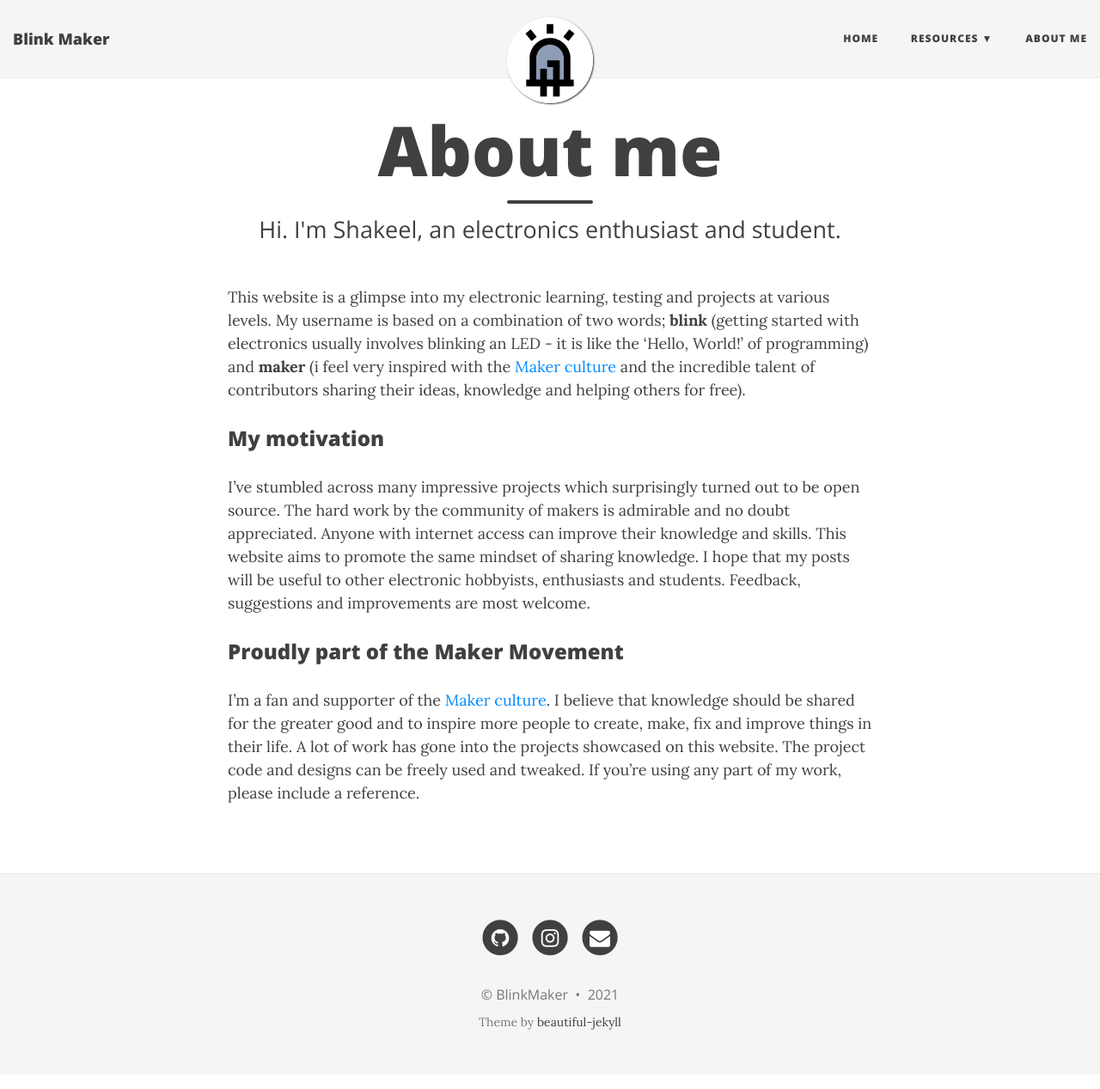
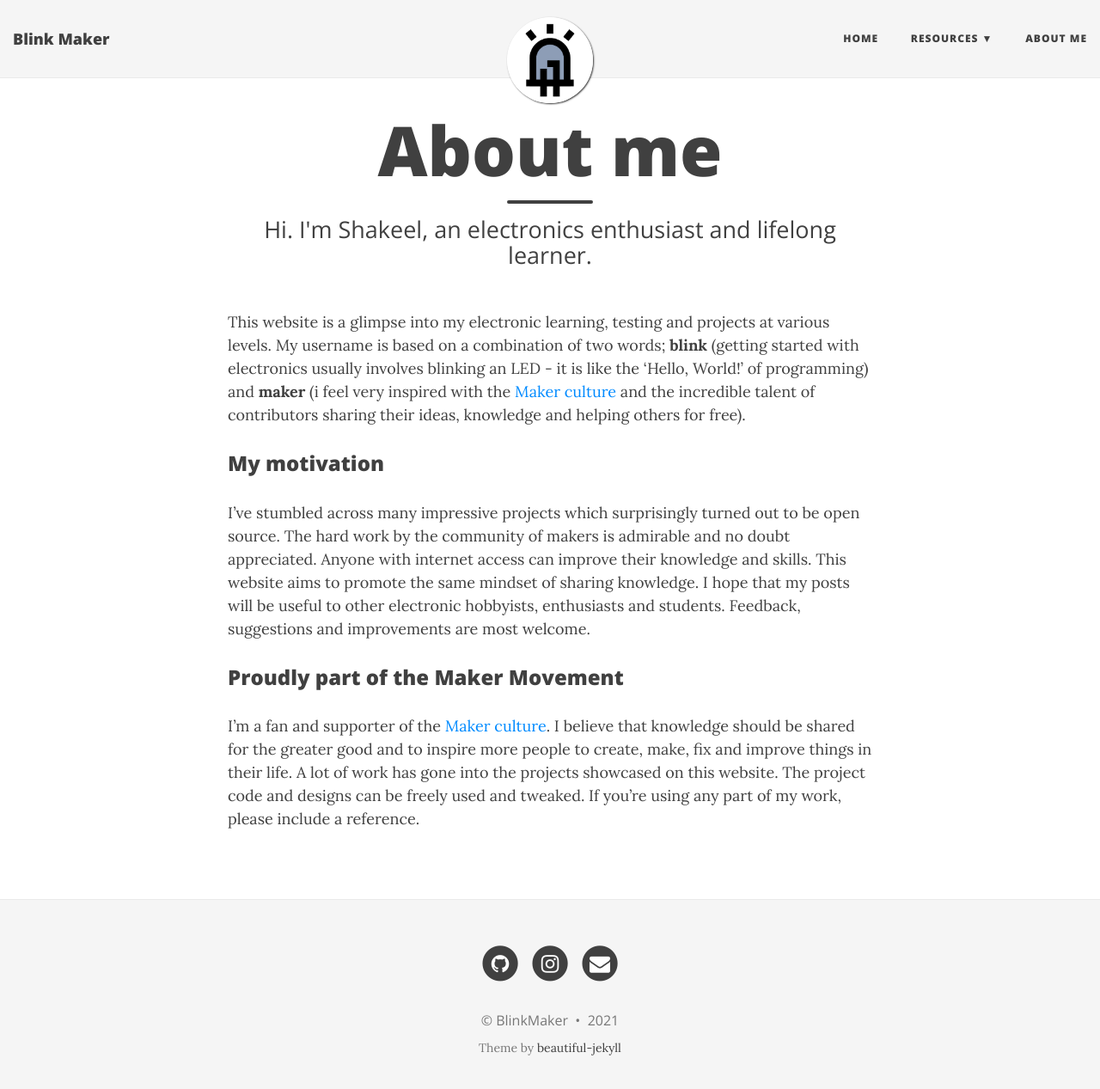
Before and after one commit to blinkmaker/blinkmaker.github.io, a Jekyll site: the page built from aboutme.md, in a window 1280 px wide and 1280 px high. Shown: the top 1267 px of the window at 86% size. Built offline with Jekyll 4.4.1, drawn with Linux system fonts in a browser that asks for light colours; nearby versions of some CDN libraries.

Commit message:
Update aboutme.md

```diff
--- a/aboutme.md
+++ b/aboutme.md
@@ -1,7 +1,7 @@
 ---
 layout: page
 title: About me
-subtitle: Hi. I'm Shakeel, an electronics enthusiast and student.
+subtitle: Hi. I'm Shakeel, an electronics enthusiast and lifelong learner.
 ---
 
 This website is a glimpse into my electronic learning, testing and projects at various levels. My username is based on a combination of two words; **blink** (getting started with electronics usually involves blinking an LED - it is like the 'Hello, World!' of programming) and **maker** (i feel very inspired with the [Maker culture](https://en.wikipedia.org/wiki/Maker_culture) and the incredible talent of contributors sharing their ideas, knowledge and helping others for free).
```
